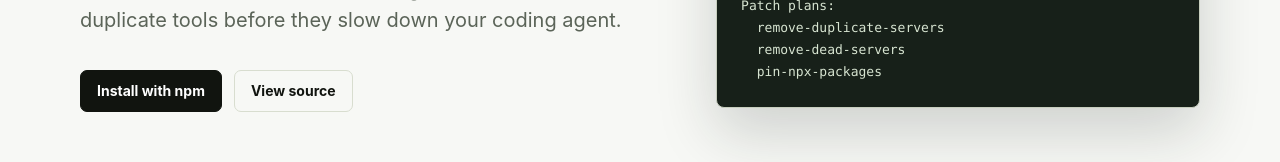
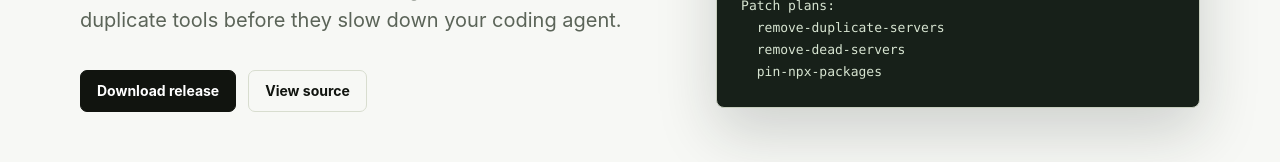
Before and after one commit to Inferensys/dr-mcp, a website: page docs/index.html in a window 1280 px wide. Shown: the part 540-702 px from the top of the page. Drawn offline with Linux system fonts and the light colour scheme.

Commit message:
Clarify package distribution state

```diff
--- a/docs/index.html
+++ b/docs/index.html
@@ -370,7 +370,7 @@
           <h1>Roast and repair your MCP setup.</h1>
           <p class="lead">A local-first CLI and MCP server that audits broken configs, risky permissions, unpinned packages, context bloat, and duplicate tools before they slow down your coding agent.</p>
           <div class="hero-actions">
-            <a class="button" href="https://www.npmjs.com/package/@inferensys/mcp-doctor">Install with npm</a>
+            <a class="button" href="https://github.com/Inferensys/mcp-doctor/releases/tag/mcp-doctor-0.1.0">Download release</a>
             <a class="button secondary" href="https://github.com/Inferensys/mcp-doctor">View source</a>
           </div>
         </div>
```
Also changed, not shown: README.md.
